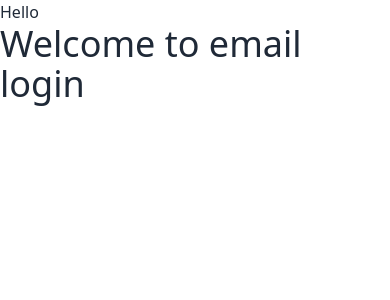
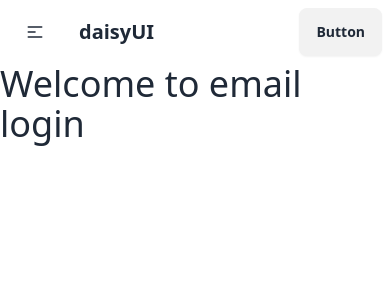
Before and after one commit to AbirhossenCSE/Explore-Firebase, a React (Vite) app in the folder email-auth/: page / in a window 390 px wide. Shown: the top 300 px of the page. Built offline with nearby package versions, Linux system fonts and the light colour scheme.

Commit message:
router setup

```diff
--- a/email-auth/src/components/Header/Header.jsx
+++ b/email-auth/src/components/Header/Header.jsx
@@ -1,8 +1,44 @@
 
 const Header = () => {
+
+    const links = <>
+        <li><a>Item 1</a></li>
+        <li><a>Item 3</a></li>
+    </>
     return (
-        <div>
-            <h2>Hello</h2>
+        <div className="navbar bg-base-100">
+            <div className="navbar-start">
+                <div className="dropdown">
+                <div tabIndex={0} role="button" className="btn btn-ghost lg:hidden">
+                    <svg
+                    xmlns="http://www.w3.org/2000/svg"
+                    className="h-5 w-5"
+                    fill="none"
+                    viewBox="0 0 24 24"
+                    stroke="currentColor">
+                    <path
+                        strokeLinecap="round"
+                        strokeLinejoin="round"
+                        strokeWidth="2"
+                        d="M4 6h16M4 12h8m-8 6h16" />
+                    </svg>
+                </div>
+                <ul
+                    tabIndex={0}
+                    className="menu menu-sm dropdown-content bg-base-100 rounded-box z-[1] mt-3 w-52 p-2 shadow">
+                    {links}
+                </ul>
+                </div>
+                <a className="btn btn-ghost text-xl">daisyUI</a>
+            </div>
+            <div className="navbar-center hidden lg:flex">
+                <ul className="menu menu-horizontal px-1">
+                {links}
+                </ul>
+            </div>
+            <div className="navbar-end">
+                <a className="btn">Button</a>
+            </div>
         </div>
     );
 };
--- /dev/null
+++ b/email-auth/src/components/Login/Login.jsx
@@ -0,0 +1,10 @@
+
+const Login = () => {
+    return (
+        <div>
+            <h2 className="text-3xl">Login</h2>
+        </div>
+    );
+};
+
+export default Login;
--- /dev/null
+++ b/email-auth/src/components/Register/Register.jsx
@@ -0,0 +1,10 @@
+
+const Register = () => {
+    return (
+        <div>
+            <h2 className="text-3xl">Register</h2>
+        </div>
+    );
+};
+
+export default Register;
```
Also changed, not shown: email-auth/src/main.jsx (+10 -0 lines).
